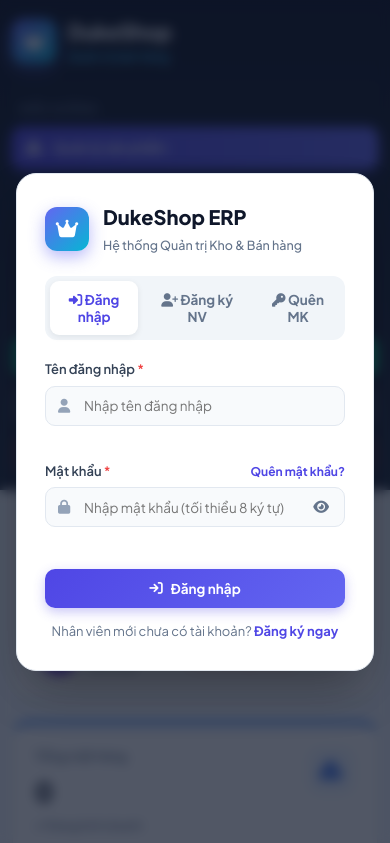
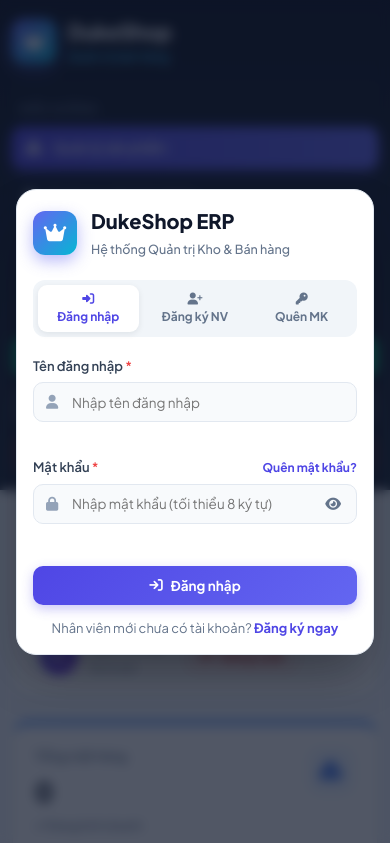
Before and after one commit to realer86/DukeShop, a plain HTML site: page wwwroot/index.html in a window 390 px wide. Shown: the top 843 px of the page. Drawn offline with Linux system fonts and the light colour scheme.

Commit message:
fix(ui): improve authentication modal and tab handling

```diff
--- a/wwwroot/index.html
+++ b/wwwroot/index.html
@@ -25,13 +25,13 @@
             </div>
 
             <div class="auth-tabs">
-                <button type="button" class="auth-tab active" id="tab-login" onclick="switchAuthTab('LOGIN')">
+                <button type="button" class="auth-tab active" id="tab-login">
                     <i class="fa-solid fa-right-to-bracket"></i> Đăng nhập
                 </button>
-                <button type="button" class="auth-tab" id="tab-register" onclick="switchAuthTab('REGISTER')">
+                <button type="button" class="auth-tab" id="tab-register">
                     <i class="fa-solid fa-user-plus"></i> Đăng ký NV
                 </button>
-                <button type="button" class="auth-tab" id="tab-forgot" onclick="switchAuthTab('FORGOT')">
+                <button type="button" class="auth-tab" id="tab-forgot">
                     <i class="fa-solid fa-key"></i> Quên MK
                 </button>
             </div>
--- a/wwwroot/style.css
+++ b/wwwroot/style.css
@@ -50,6 +50,9 @@ body {
     background: #ffffff;
     width: 100%;
     max-width: 460px;
+    max-height: calc(100vh - 32px);
+    max-height: calc(100dvh - 32px);
+    overflow-y: auto;
     border-radius: 20px;
     padding: 28px;
     box-shadow: 0 25px 50px -12px rgba(0, 0, 0, 0.35);
@@ -981,3 +984,10 @@ table tbody tr:hover {
     .toolbar select { width: 100%; }
     .content-layout, .two-col-grid { gap: 14px; }
 }
+
+@media screen and (max-width: 480px) {
+    .auth-modal { padding: 16px; }
+    .auth-tabs { grid-template-columns: repeat(3, minmax(0, 1fr)); }
+    .auth-tab { padding: 8px 4px; font-size: 12px; }
+    .auth-tab i { display: block; margin-bottom: 4px; }
+}
```
